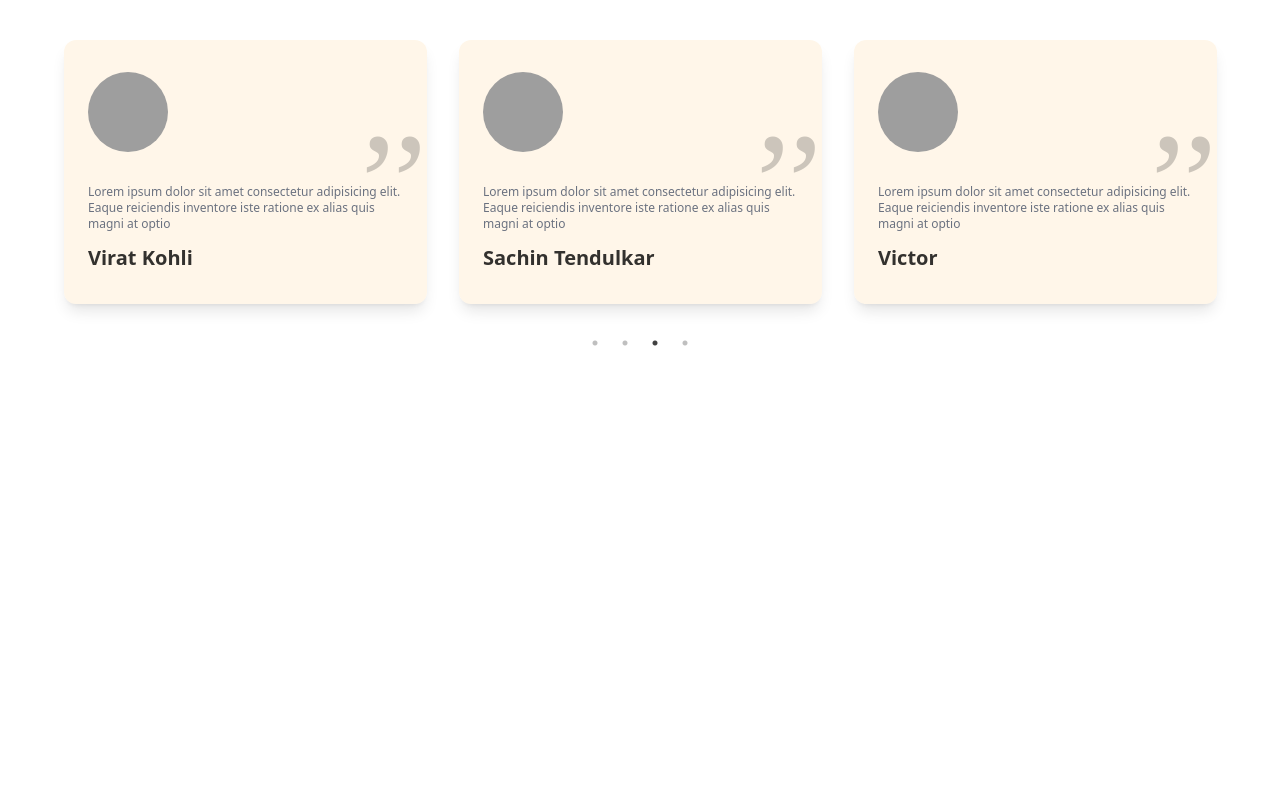
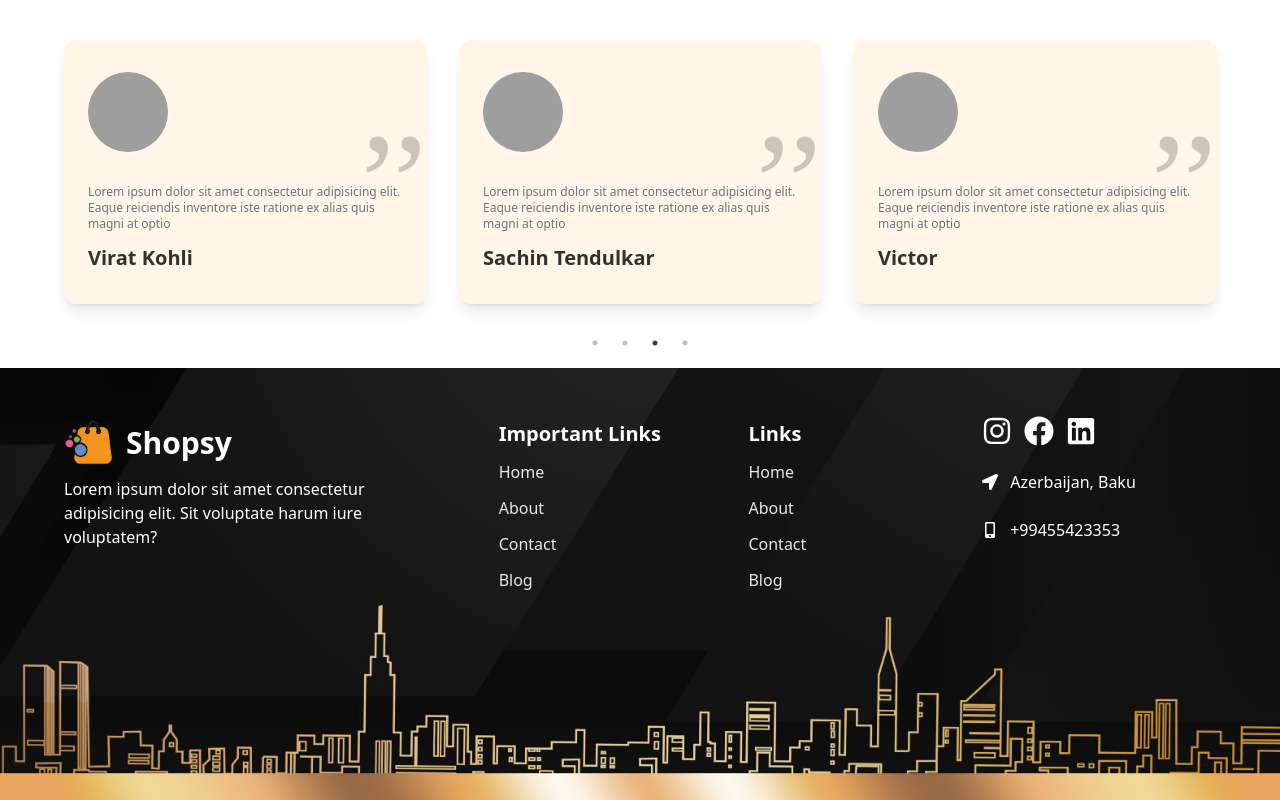
Before and after one commit to RovshanAllahverdiyev/Shopsy, a React (Vite) app: page / in a window 1280 px wide. Shown: the part 2786-3586 px from the top of the page. Before the commit the page ends 3154 px from the top, so only its background shows below. Built offline with nearby package versions, Linux system fonts and the light colour scheme; grey boxes are pictures that could not be loaded.

Commit message:
creat: Footer

```diff
--- a/src/App.jsx
+++ b/src/App.jsx
@@ -6,10 +6,11 @@
 import Banner from './components/Banner/Banner'
 import TopProducts from './components/TopProducts/TopProducts'
 import Subscribe from './components/Subscribe/Subscribe'
+import Testimonials from './components/Testimonials/Testimonials'
+import Footer from './components/Footer/Footer'
 
 import AOS from 'aos'
 import 'aos/dist/aos.css'
-import Testimonials from './components/Testimonials/Testimonials'
 
 
 const App = () => {
@@ -34,6 +35,7 @@
       <Banner />
       <Subscribe />
       <Testimonials />
+      <Footer />
     </div>
   )
 }
--- /dev/null
+++ b/src/components/Footer/Footer.jsx
@@ -0,0 +1,134 @@
+import footerLogo from '../../assets/logo.png'
+import Banner from '../../assets/website/footer-pattern.jpg'
+
+import { FaFacebook, FaInstagram, FaLinkedin, FaLocationArrow, FaMobileAlt} from 'react-icons/fa'
+
+const BannerImage = {
+    backgroundImage: `url(${Banner})`,
+    backgroundPosition: 'bottom',
+    backgroundRepaet: 'no-repaet',
+    backgroundSize: 'cover',
+    height: '100%',
+    width: '100%',
+};
+
+const FooterLinks = [
+    {
+        title: "Home",
+        link: "/#",
+      },
+      {
+        title: "About",
+        link: "/#about",
+      },
+      {
+        title: "Contact",
+        link: "/#contact",
+      },
+      {
+        title: "Blog",
+        link: "/#blog",
+      },
+]
+
+
+const Footer = () => {
+  return (
+    <div style={BannerImage} className='text-white'>
+
+        <div className='container'>
+
+            <div className='grid md:grid-cols-3 pb-44 pt-5'>
+
+                {/* company details */}
+                <div className='py-8 px-4'>
+                    <h1 className='sm:text-3xl text-xl font-bold sm:text-left text-justify mb-3 flex items-center gap-3'>
+                        <img src={footerLogo} alt="" className='max-w-[50px]' />
+                        Shopsy
+                    </h1>
+                    <p>Lorem ipsum dolor sit amet consectetur adipisicing elit. Sit voluptate harum iure voluptatem?</p>
+                </div>
+
+                {/* Footer Links */}
+                <div className='grid grid-cols-2 sm:grid-cols-3 col-span-2 md:pl-10'>
+
+                  {/* Footer Link Importan Link */}
+                  <div>
+
+                    <div className='py-8 px-4'>
+                      <h1 className='sm:text-xl text-xl font-bold sm:text-left text-justify mb-3'>Important Links</h1>
+                      <ul className='flex flex-col gap-3'>
+                        {FooterLinks.map((data,index) => (
+                          <li key={index} className='cursor-pointer hover:text-primary hover:translate-x-1 duration-300 text-gray-200'>
+                            <a href={data.link}>{data.title}</a>
+                          </li>
+                        ))}
+                      </ul>
+                    </div>
+
+                  </div>
+
+                  {/* Footer Link Link */}
+                  <div>
+
+                    <div className='py-8 px-4'>
+                      <h1 className='sm:text-xl text-xl font-bold sm:text-left text-justify mb-3'>Links</h1>
+                      <ul className='flex flex-col gap-3'>
+                        {FooterLinks.map((data) => (
+                          <li className='cursor-pointer hover:text-primary hover:translate-x-1 duration-300 text-gray-200'>
+                            <a href={data.link}>{data.title}</a>
+                          </li>
+                        ))}
+                      </ul>
+                    </div>
+
+                  </div>
+
+                  {/* Social Links */}
+                  <div>
+
+                    <div className='flex items-center gap-3 mt-7'>
+
+                      <a href="#">
+                        <FaInstagram className='text-3xl' />
+                      </a>
+
+                      <a href="#">
+                        <FaFacebook className='text-3xl' />
+                      </a>
+
+                      <a href="#">
+                        <FaLinkedin className='text-3xl' />
+                      </a>
+
+                    </div>
+
+                    <div className='mt-6'>
+
+                      <div className='flex items-center gap-3'>
+                        <FaLocationArrow />
+                        <p>Azerbaijan, Baku</p>
+                      </div>
+
+                      <div className='mt-6'>
+                       <div className='flex items-center gap-3'>
+                         <FaMobileAlt />
+                          <p>+99455423353</p>
+                       </div>
+                      </div>
+
+                    </div>
+
+                  </div>
+
+                </div>
+
+            </div>
+
+        </div>
+
+    </div>
+  )
+}
+
+export default Footer
```
